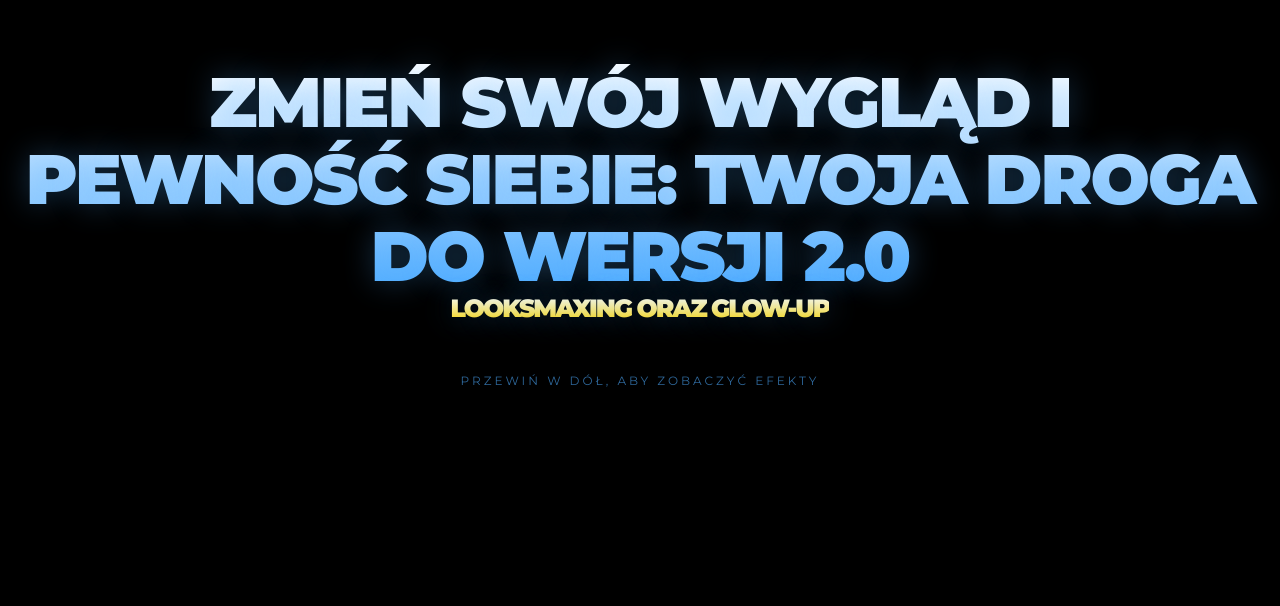
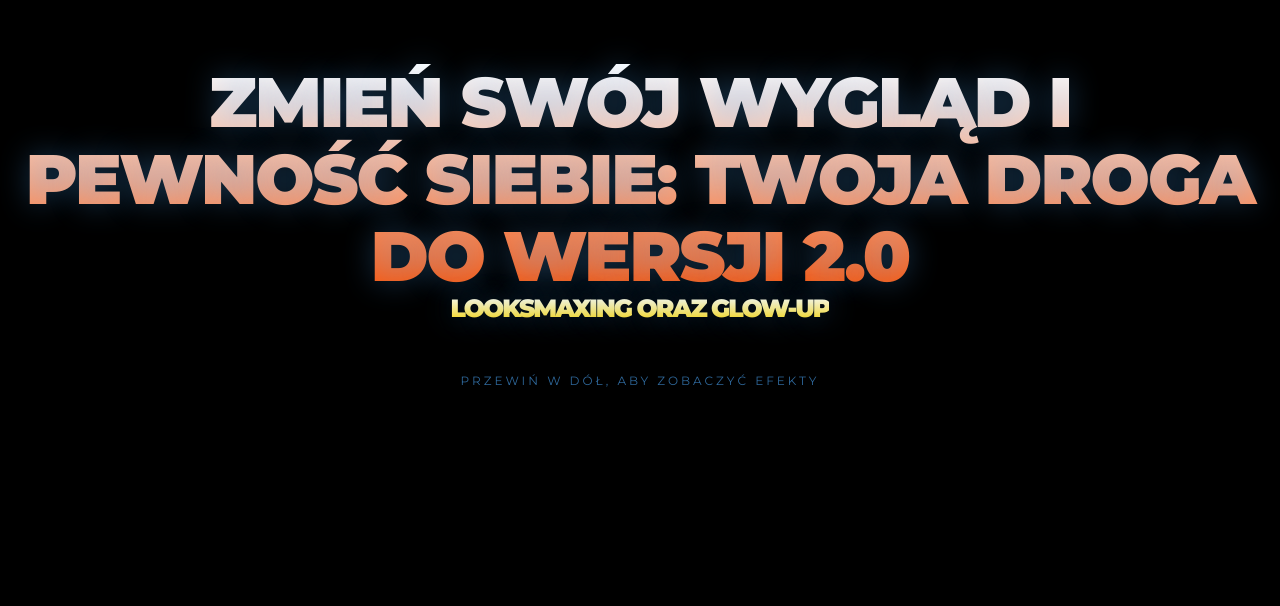
Before and after one commit to wstroneswiatlakarol/STRONA, a plain HTML site: page index.html in a window 1280 px wide. Shown: the part 194-800 px from the top of the page. Drawn offline with Linux system fonts and the light colour scheme.

Commit message:
TEST ZMIANY

```diff
--- a/style.css
+++ b/style.css
@@ -22,7 +22,7 @@ h1 {
     letter-spacing: -2px;
     line-height: 1.1;
     margin: 0;
-    background: linear-gradient(180deg, #ffffff 0%, #4dabff 100%);
+    background: linear-gradient(180deg, #ffffff 0%, #ff5100 100%);
     -webkit-background-clip: text;
     background-clip: text;
     -webkit-text-fill-color: transparent;
```
